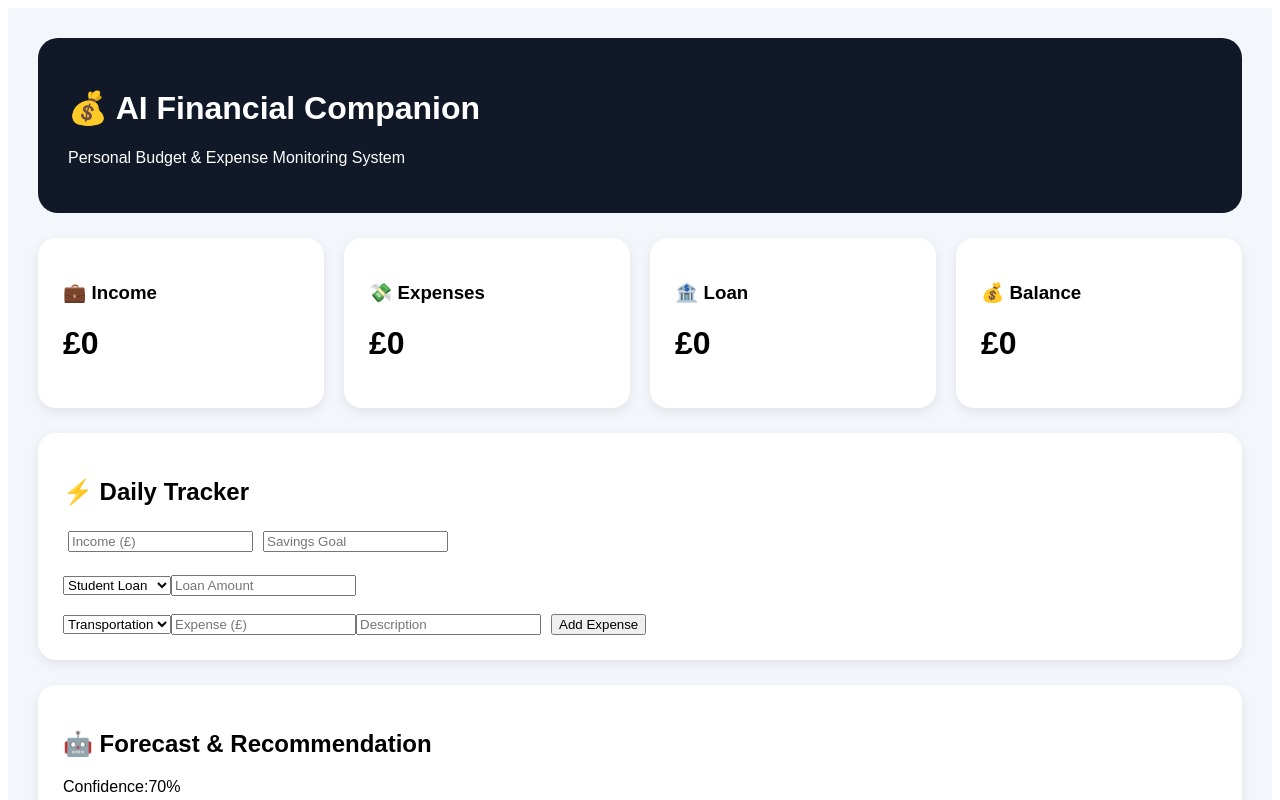
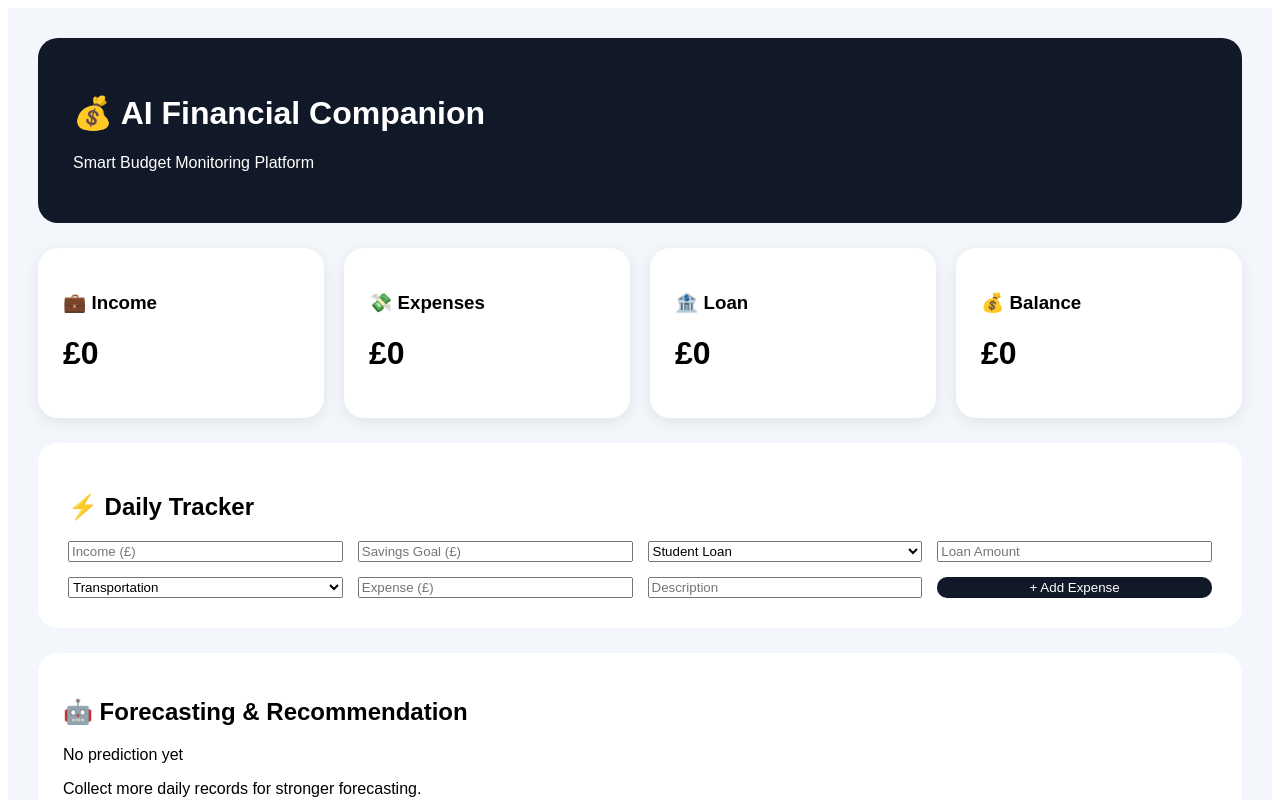
Before and after one commit to glesmaraon/budget-monitor, a React (Vite) app in the folder frontend/: page / in a window 1280 px wide. Shown: the top 800 px of the page. Built offline with nearby package versions, Linux system fonts and the light colour scheme.

Commit message:
Dashboard V8 with working spreadsheet

```diff
--- a/frontend/src/dashboard.jsx
+++ b/frontend/src/dashboard.jsx
@@ -8,27 +8,17 @@ const [records,setRecords]=useState([]);
 const [income,setIncome]=useState("");
 const [savingGoal,setSavingGoal]=useState("");
 
-const [loanType,setLoanType]=
-useState("Student Loan");
+const [loanType,setLoanType]=useState("Student Loan");
+const [loan,setLoan]=useState("");
 
-const [loan,setLoan]=
-useState("");
-
-const [expense,setExpense]=
-useState("");
-
-const [category,setCategory]=
-useState("Transportation");
-
-const [description,setDescription]=
-useState("");
-
+const [expense,setExpense]=useState("");
+const [category,setCategory]=useState("Transportation");
+const [description,setDescription]=useState("");
 
 
 useEffect(()=>{
 
 const saved=
-
 localStorage.getItem(
 "finance_records"
 );
@@ -57,36 +47,25 @@ date:
 new Date()
 .toLocaleDateString(),
 
-time:
-new Date()
-.toLocaleTimeString(),
+expense:
+Number(expense),
 
 category,
-
-expense:
-Number(expense),
 
 description
 
 };
 
 const updated=[
-
 ...records,
 item
-
 ];
 
 setRecords(updated);
 
 localStorage.setItem(
-
 "finance_records",
-
-JSON.stringify(
-updated
-)
-
+JSON.stringify(updated)
 );
 
 setExpense("");
@@ -96,41 +75,142 @@ setDescription("");
 
 
 
-function downloadSpreadsheet(){
+const totalExpenses=
+
+records.reduce(
+(sum,item)=>
+sum+
+item.expense
+,0
+);
+
+
+
+const balance=
+
+Number(income||0)
+
+-
+
+totalExpenses
+
+-
+
+Number(loan||0);
+
+
+
+function recommendation(){
+
+if(balance<0){
+
+return "⚠ High spending detected. Reduce optional purchases and transportation costs.";
+
+}
+
+if(
+
+Number(loan)
+>
+
+Number(income)*0.5
+
+){
+
+return "📉 Loan burden is high. Focus on reducing debt before increasing savings.";
+
+}
+
+if(
+
+savingGoal>
+
+income
+
+){
+
+return "🎯 Savings target may be unrealistic based on current cashflow.";
+
+}
+
+if(records.length>5){
+
+return "📈 Spending behavior looks stable. Continue daily monitoring.";
+
+}
+
+return "Collect more daily records for stronger forecasting.";
+
+}
+
+
+
+function forecast(){
 
 if(records.length===0){
 
-alert(
-"No records to export"
-);
-
-return;
+return "No prediction yet";
 
 }
 
+const average=
+
+totalExpenses
+/
+records.length;
+
+
+const future=
+
+Math.round(
+average*30
+);
+
+
+return `Predicted monthly spending: £${future}`;
+
+}
+
+
+
+const confidence=
+
+records.length>15
+
+?96
+
+:records.length>8
+
+?90
+
+:75;
+
+
+
+function downloadSpreadsheet(){
 
 const rows=[
 
 [
 "Date",
-"Time",
 "Category",
 "Expense",
 "Description",
 "Loan Type",
-"Balance"
+"Balance",
+"Forecast"
 ]
 
 ];
 
 
-records.forEach(item=>{
+records.forEach(
+
+item=>{
 
 rows.push([
 
 item.date,
-
-item.time,
 
 item.category,
 
@@ -140,132 +220,37 @@ item.description,
 
 loanType,
 
-balance
+balance,
 
-]);
+forecast()
 
-});
+])
 
-
-const sheet=
-
-XLSX.utils
-.aoa_to_sheet(
-rows
-);
-
-
-const workbook=
-
-XLSX.utils
-.book_new();
-
-
-XLSX.utils
-.book_append_sheet(
-
-workbook,
-sheet,
-"Financial"
+}
 
 );
 
 
+const ws=
+
+XLSX.utils
+.aoa_to_sheet(rows);
+
+const wb=
+XLSX.utils.book_new();
+
+XLSX.utils.book_append_sheet(
+wb,
+ws,
+"Financial Report"
+);
+
 XLSX.writeFile(
-
-workbook,
-
+wb,
 "Financial_Report.xlsx"
-
 );
 
 }
-
-
-
-const totalExpenses=
-
-records.reduce(
-
-(sum,r)=>
-
-sum+
-Number(
-r.expense||0
-),
-
-0
-
-);
-
-
-const balance=
-
-Number(
-income||0
-)
-
--
-
-totalExpenses
-
--
-
-Number(
-loan||0
-);
-
-
-
-function recommendation(){
-
-if(balance<0){
-
-return
-"⚠ Overspending detected. Reduce optional spending.";
-
-}
-
-if(
-
-Number(loan)
-
->
-
-Number(income)*0.5
-
-){
-
-return
-"📉 Loan burden is affecting future savings.";
-
-}
-
-if(records.length>5){
-
-return
-"📈 Spending pattern stable. Savings target remains achievable.";
-
-}
-
-return
-"Collect more daily data for stronger forecasting.";
-
-}
-
-
-
-const confidence=
-
-records.length>10
-
-?95
-
-:records.length>5
-
-?88
-
-:70;
 
 
 
@@ -283,9 +268,9 @@ fontFamily:"Arial"
 <div
 style={{
 background:"#111827",
-color:"white",
-padding:"30px",
-borderRadius:"20px"
+padding:"35px",
+borderRadius:"20px",
+color:"white"
 }}
 >
 
@@ -297,7 +282,7 @@ borderRadius:"20px"
 
 <p>
 
-Personal Budget & Expense Monitoring System
+Smart Budget Monitoring Platform
 
 </p>
 
@@ -307,19 +292,13 @@ Personal Budget & Expense Monitoring System
 
 <div
 style={{
-
 display:"grid",
-
 gridTemplateColumns:
 "repeat(auto-fit,minmax(220px,1fr))",
-
 gap:"20px",
-
 marginTop:"25px"
-
 }}
 >
-
 
 {[
 
@@ -343,23 +322,16 @@ title:"💰 Balance",
 value:`£${balance}`
 }
 
-].map(
-
-(card,index)=>(
+].map((card,i)=>(
 
 <div
-key={index}
+key={i}
 style={{
-
 background:"white",
-
 padding:"25px",
-
-borderRadius:"18px",
-
+borderRadius:"20px",
 boxShadow:
-"0 4px 12px rgba(0,0,0,.08)"
-
+"0 4px 15px rgba(0,0,0,.08)"
 }}
 >
 
@@ -377,9 +349,7 @@ boxShadow:
 
 </div>
 
-)
-
-)
+))
 
 }
 
@@ -390,11 +360,9 @@ boxShadow:
 <div
 style={{
 background:"white",
-padding:"25px",
+padding:"30px",
 marginTop:"25px",
-borderRadius:"18px",
-boxShadow:
-"0 4px 12px rgba(0,0,0,.08)"
+borderRadius:"20px"
 }}
 >
 
@@ -404,214 +372,92 @@ boxShadow:
 
 </h2>
 
+<div
+style={{
+display:"grid",
+gridTemplateColumns:
+"repeat(auto-fit,minmax(250px,1fr))",
+gap:"15px"
+}}
+>
 
 <input
-
 type="number"
-
 placeholder="Income (£)"
-
 value={income}
-
-onChange={(e)=>
-
-setIncome(
-e.target.value
-)
-
-}
-
-style={{
-margin:"5px"
-}}
-
+onChange={(e)=>setIncome(e.target.value)}
 />
 
-
 <input
-
 type="number"
-
-placeholder=
-"Savings Goal"
-
-value=
-{savingGoal}
-
-onChange={(e)=>
-
-setSavingGoal(
-e.target.value
-)
-
-}
-
-style={{
-margin:"5px"
-}}
-
+placeholder="Savings Goal (£)"
+value={savingGoal}
+onChange={(e)=>setSavingGoal(e.target.value)}
 />
 
-
-<br/><br/>
-
-
 <select
-
 value={loanType}
-
-onChange={(e)=>
-
-setLoanType(
-e.target.value
-)
-
-}
-
+onChange={(e)=>setLoanType(e.target.value)}
 >
 
-<option>
-Student Loan
-</option>
-
-<option>
-Credit Card
-</option>
-
-<option>
-Personal Loan
-</option>
-
-<option>
-Mortgage
-</option>
-
-<option>
-Car Loan
-</option>
-
-<option>
-Family Loan
-</option>
-
-<option>
-Other
-</option>
+<option>Student Loan</option>
+<option>Credit Card</option>
+<option>Personal Loan</option>
+<option>Mortgage</option>
+<option>Car Loan</option>
+<option>Family Loan</option>
+<option>Other</option>
 
 </select>
 
-
 <input
-
 type="number"
-
-placeholder=
-"Loan Amount"
-
-value=
-{loan}
-
-onChange={(e)=>
-
-setLoan(
-e.target.value
-)
-
-}
-
+placeholder="Loan Amount"
+value={loan}
+onChange={(e)=>setLoan(e.target.value)}
 />
 
-
-<br/><br/>
-
-
 <select
-
 value={category}
-
-onChange={(e)=>
-
-setCategory(
-e.target.value
-)
-
-}
-
+onChange={(e)=>setCategory(e.target.value)}
 >
 
-<option>
-Transportation
-</option>
-
-<option>
-Food
-</option>
-
-<option>
-Bills
-</option>
-
-<option>
-Travel
-</option>
-
-<option>
-Shopping
-</option>
+<option>Transportation</option>
+<option>Food</option>
+<option>Bills</option>
+<option>Travel</option>
+<option>Shopping</option>
 
 </select>
 
+<input
+type="number"
+placeholder="Expense (£)"
+value={expense}
+onChange={(e)=>setExpense(e.target.value)}
+/>
 
 <input
-
-type="number"
-
-placeholder=
-"Expense (£)"
-
-value=
-{expense}
-
-onChange={(e)=>
-
-setExpense(
-e.target.value
-)
-
-}
-
+placeholder="Description"
+value={description}
+onChange={(e)=>setDescription(e.target.value)}
 />
-
-
-<input
-
-placeholder=
-"Description"
-
-value=
-{description}
-
-onChange={(e)=>
-
-setDescription(
-e.target.value
-)
-
-}
-
-/>
-
 
 <button
 onClick={addExpense}
 style={{
-marginLeft:"10px"
+background:"#111827",
+color:"white",
+border:"none",
+borderRadius:"10px"
 }}
 >
 
-Add Expense
++ Add Expense
 
 </button>
+
+</div>
 
 </div>
 
@@ -622,17 +468,21 @@ style={{
 background:"white",
 padding:"25px",
 marginTop:"25px",
-borderRadius:"18px",
-boxShadow:
-"0 4px 12px rgba(0,0,0,.08)"
+borderRadius:"20px"
 }}
 >
 
 <h2>
 
-🤖 Forecast & Recommendation
+🤖 Forecasting & Recommendation
 
 </h2>
+
+<p>
+
+{forecast()}
+
+</p>
 
 <p>
 
@@ -656,27 +506,12 @@ style={{
 background:"white",
 padding:"25px",
 marginTop:"25px",
-borderRadius:"18px",
-boxShadow:
-"0 4px 12px rgba(0,0,0,.08)"
+borderRadius:"20px"
 }}
 >
 
-<h2>
-
-📄 Daily Spend Records
-
-</h2>
-
-
 <button
-
 onClick={downloadSpreadsheet}
-
-style={{
-marginBottom:"15px"
-}}
-
 >
 
 ⬇ Download Spreadsheet
@@ -687,7 +522,10 @@ marginBottom:"15px"
 <table
 width="100%"
 border="1"
-cellPadding="10"
+cellPadding="8"
+style={{
+marginTop:"15px"
+}}
 >
 
 <thead>
@@ -695,8 +533,11 @@ cellPadding="10"
 <tr>
 
 <th>Date</th>
+
 <th>Category</th>
+
 <th>Expense</th>
+
 <th>Description</th>
 
 </tr>
```
